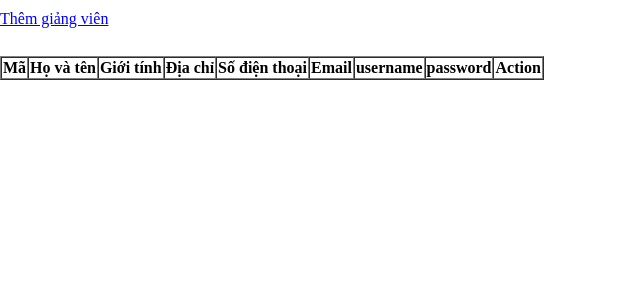
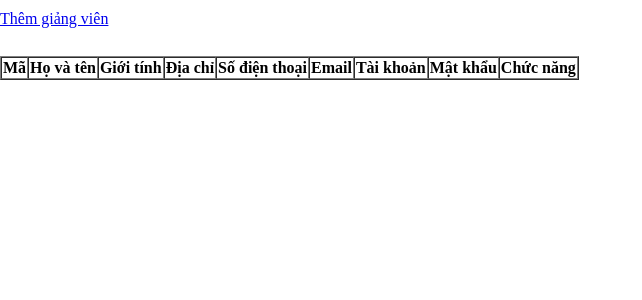
Before and after one commit to DucMinhVnua/ducminh.github.io, a PHP site: page /admin.php in a window 1280 px wide. Shown: the top 300 px of the page, without its empty margins (0-642 px from the left). Run offline with PHP 8.4, Linux system fonts and the light colour scheme; data that the repository does not hold is empty.

Commit message:
update delete cho admin

```diff
--- a/admin.php
+++ b/admin.php
@@ -35,9 +35,9 @@
 		        <th>Địa chỉ</th>
 		        <th>Số điện thoại</th>
 		        <th>Email</th>
-		        <th>username</th>
-		    	<th>password</th>
-		       	<th>Action</th>
+		        <th>Tài khoản</th>
+		    	<th>Mật khẩu</th>
+		       	<th>Chức năng</th>
 		    </tr>
 		    <?php
 		    	if(mysqli_num_rows($result)>0){
```
Also changed, not shown: delete.php (added, +11 -0 lines).
